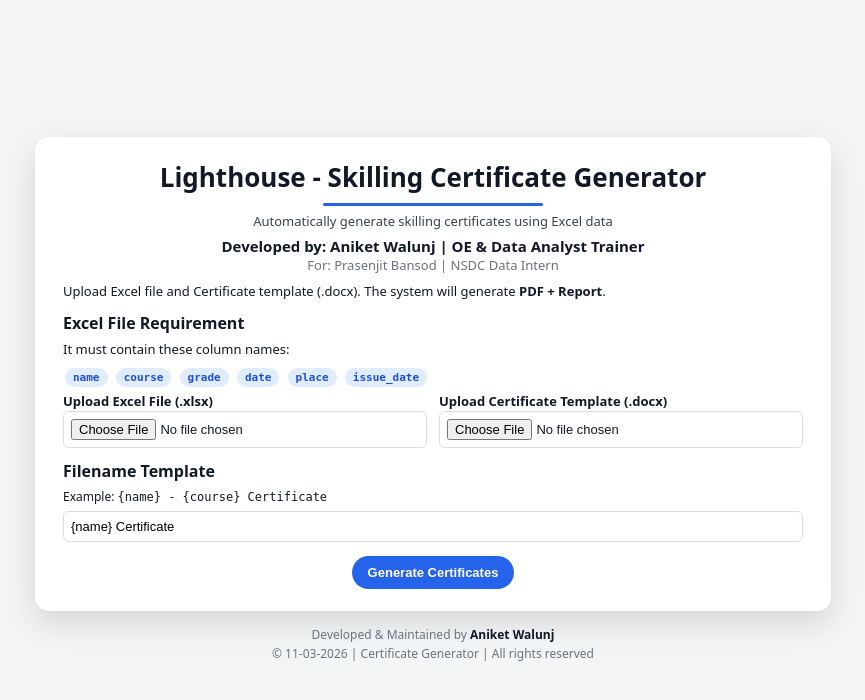
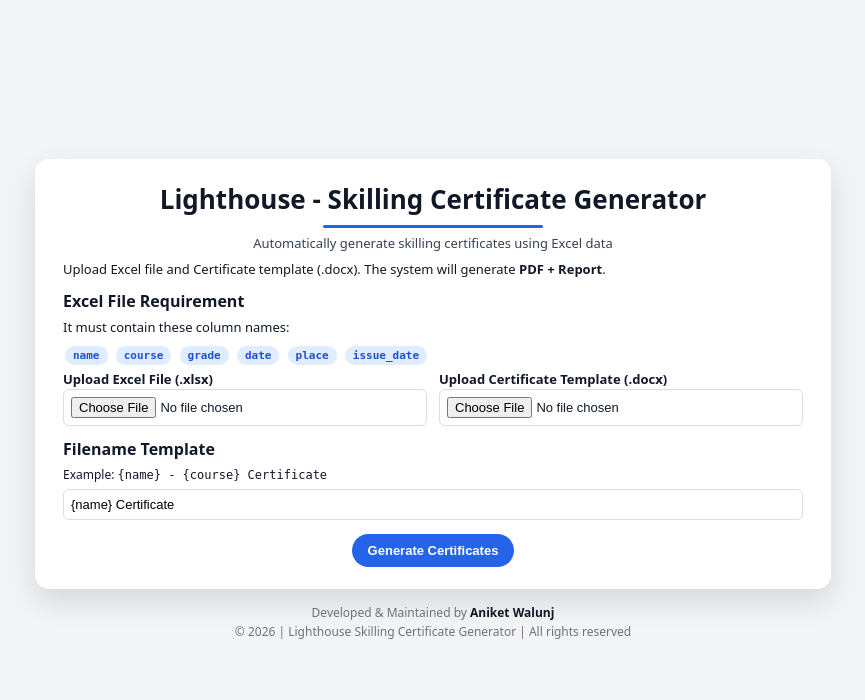
Before and after one commit to aniketvamanwalunj/LCF-SCG, a Flask app: page / in a window 1280 px wide. Shown: the top 700 px of the page, without its empty margins (207-1072 px from the left). Run offline with Flask 3, Linux system fonts and the light colour scheme.

Commit message:
index.html

```diff
--- a/templates/index.html
+++ b/templates/index.html
@@ -61,22 +61,6 @@
 margin-top:3px;
 font-size:13px;
 color:#374151;
-}
-
-.subtitle{
-text-align:center;
-margin-top:6px;
-}
-
-.designer{
-font-size:15px;
-font-weight:700;
-color:#111827;
-}
-
-.for-line{
-font-size:13px;
-color:#6b7280;
 }
 
 p{
@@ -249,18 +233,6 @@
 Automatically generate skilling certificates using Excel data
 </div>
 
-<div class="subtitle">
-
-<div class="designer">
-Developed by: Aniket Walunj | OE & Data Analyst Trainer
-</div>
-
-<div class="for-line">
-For: Prasenjit Bansod | NSDC Data Intern
-</div>
-
-</div>
-
 <p style="margin-top:8px">
 Upload Excel file and Certificate template (.docx).
 The system will generate <b>PDF + Report</b>.
@@ -365,7 +337,7 @@
 </div>
 
 <div>
-© 11-03-2026 | Certificate Generator | All rights reserved
+© 2026 | Lighthouse Skilling Certificate Generator | All rights reserved
 </div>
 
 </div>
```
